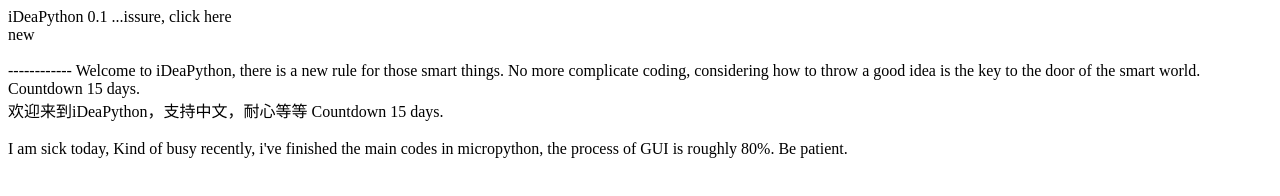
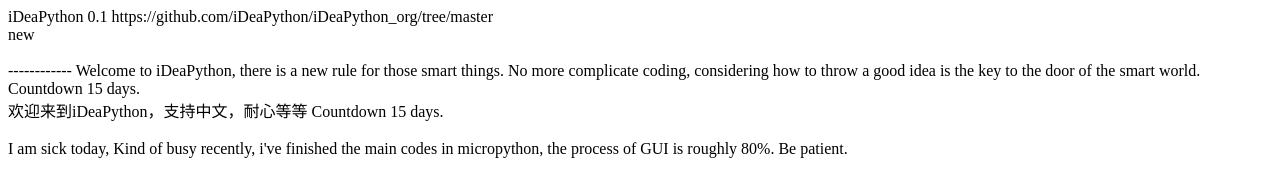
Before and after one commit to iDeaPython/idealpython.github.io, a plain HTML site: page index.html in a window 1280 px wide. Drawn offline with Linux system fonts and the light colour scheme.

Commit message:
Update index.html

```diff
--- a/index.html
+++ b/index.html
@@ -1,6 +1,6 @@
 <html>
 <body>
- iDeaPython 0.1 ...issure, <a herf="https://github.com/iDeaPython/iDeaPython_org/tree/master">click here </a>
+ iDeaPython 0.1 https://github.com/iDeaPython/iDeaPython_org/tree/master
   <br>new <br> <br>
 
 
```
